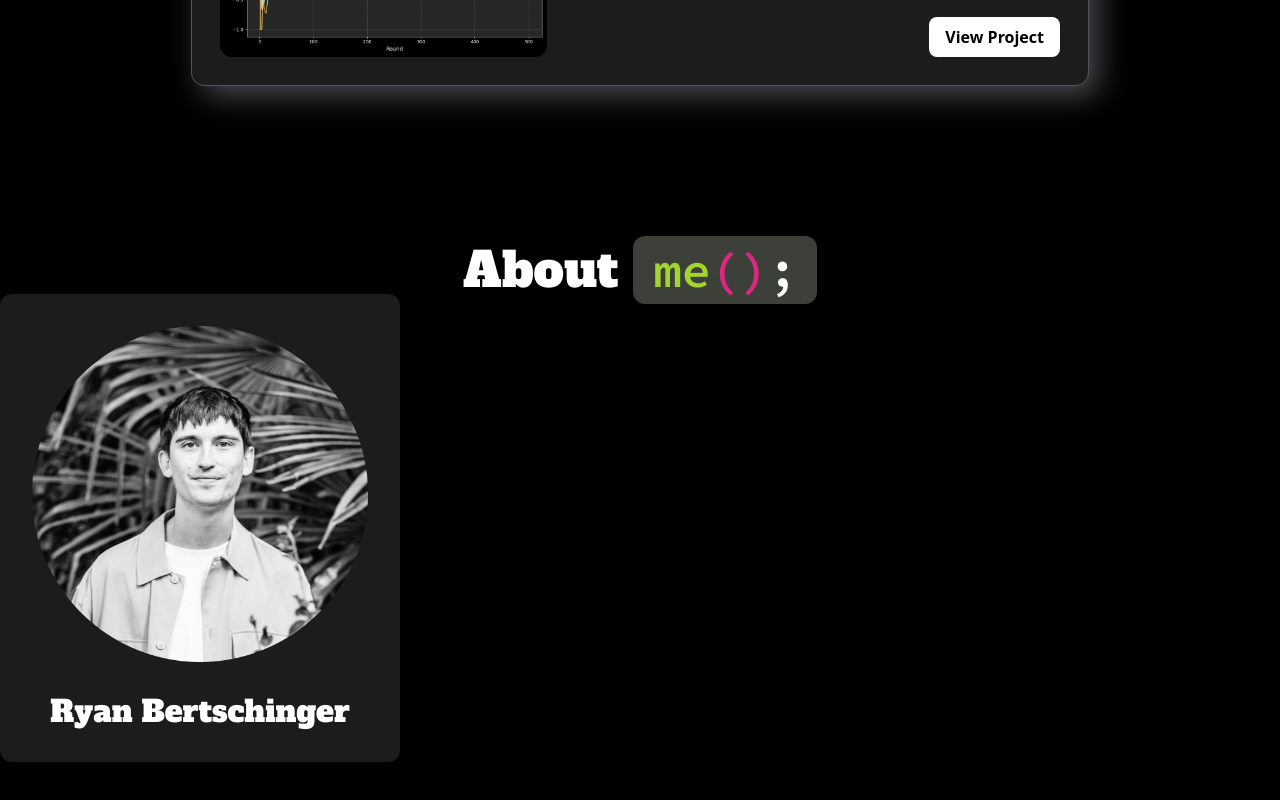
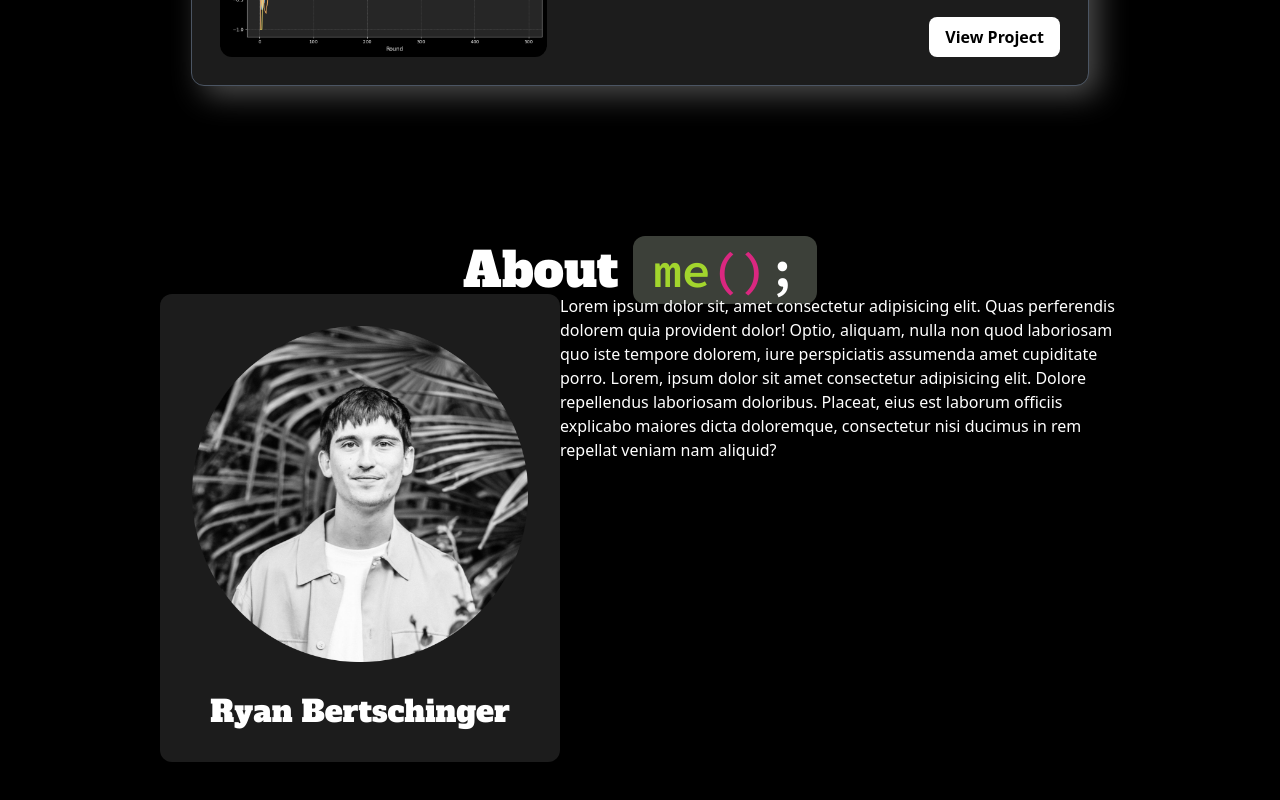
Before and after one commit to arch-bert/my-website, a React (Create React App) app: page / in a window 1280 px wide. Shown: the part 3510-4310 px from the top of the page. Built offline with nearby package versions, Linux system fonts and the light colour scheme.

Commit message:
Improvements

```diff
--- a/src/App.tsx
+++ b/src/App.tsx
@@ -39,7 +39,12 @@ export default function App() {
             <span className="text-white">;</span>
           </span>
           </h1>
-          <ProfileCard />
+          <div className="flex flex-row mx-40">
+            <div className="flex w-1/2">
+              <ProfileCard />
+            </div>
+              <p>Lorem ipsum dolor sit, amet consectetur adipisicing elit. Quas perferendis dolorem quia provident dolor! Optio, aliquam, nulla non quod laboriosam quo iste tempore dolorem, iure perspiciatis assumenda amet cupiditate porro. Lorem, ipsum dolor sit amet consectetur adipisicing elit. Dolore repellendus laboriosam doloribus. Placeat, eius est laborum officiis explicabo maiores dicta doloremque, consectetur nisi ducimus in rem repellat veniam nam aliquid?</p>
+          </div>
         </section>
       </body>
       <footer>
--- a/src/components/profile-card.tsx
+++ b/src/components/profile-card.tsx
@@ -1,7 +1,7 @@
 export default function ProfileCard() {
   return (
     <div className="flex flex-col p-8 items-center w-[400px] rounded-xl bg-secondary">
-        <div className="pb-8">
+        <div className="pb-8 flex-shrink">
             <img src="me.jpg" alt="Display Photo" />
         </div>
         <h2 className="font-alpha text-3xl">Ryan Bertschinger</h2>
```
